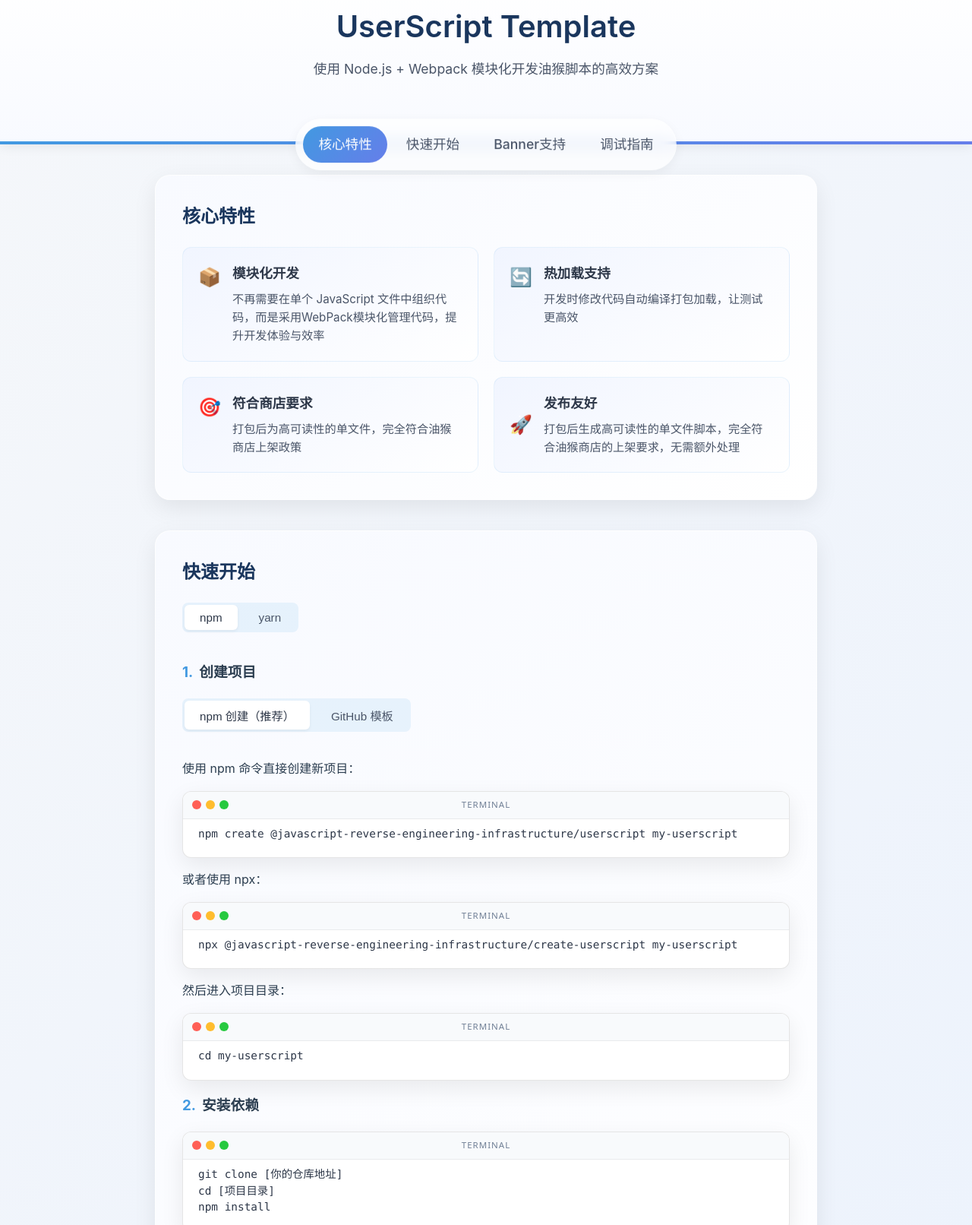
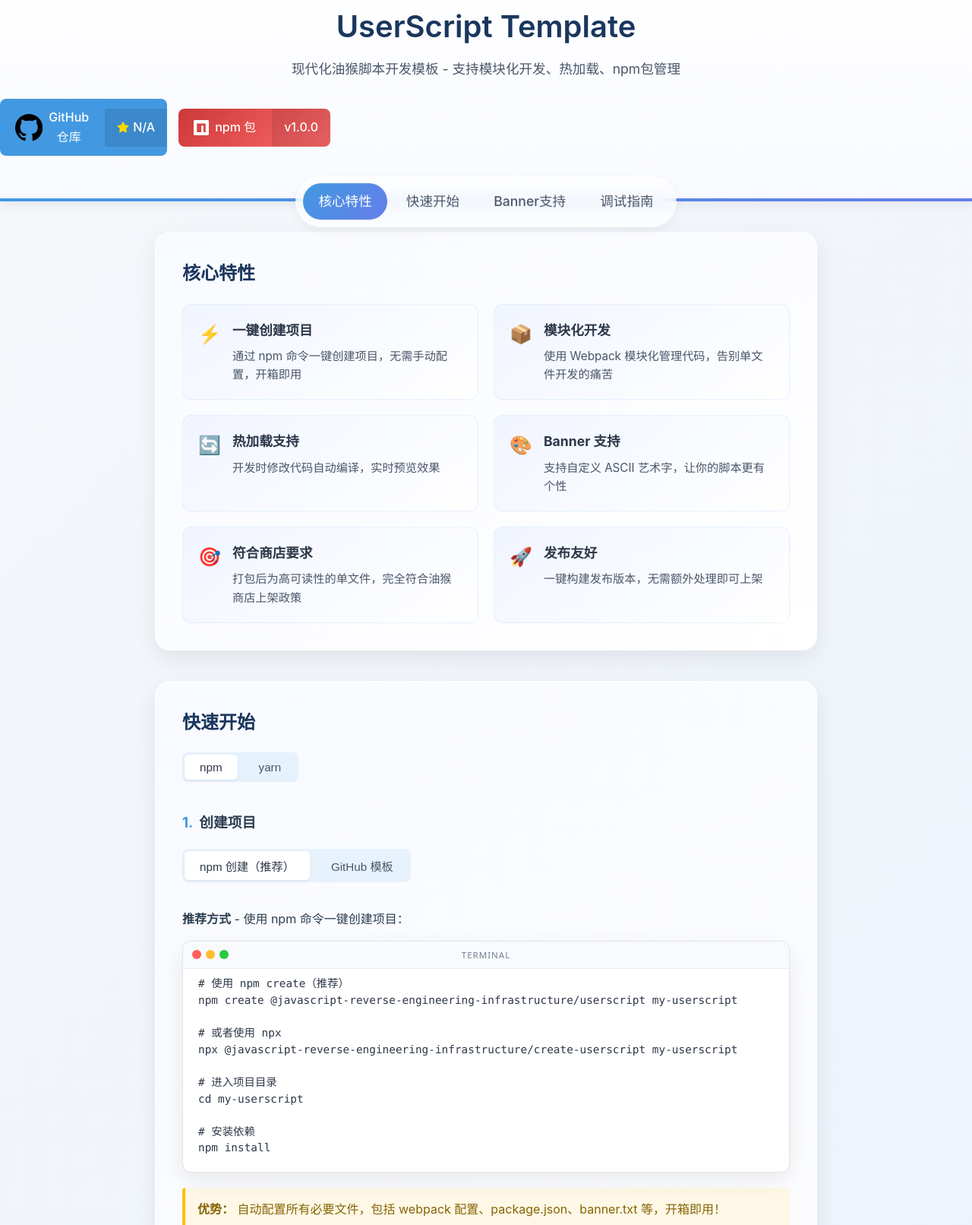
Before and after one commit to JSREI/userscript-template, a website built with webpack: page website/index.html in a window 1280 px wide. Shown: the part 37-1649 px from the top of the page at 76% size. Built offline with nearby package versions, Linux system fonts and the light colour scheme; no server answers.

Commit message:
feat: completely refresh GitHub Pages with modern design and npm focus
- Update page title and header description to emphasize modern approach
- Add prominent GitHub and npm package links in header
- Redesign feature grid with 6 key features including npm creation and banner support
- Highlight npm creation as the recommended method with clear advantages
- Update project structure documentation to show complete file layout
- Improve development workflow documentation
- Add visual emphasis on npm package availability
- Enhance user experience with better information hierarchy

The GitHub Pages site now properly showcases the npm package as the primary
way to use the template, making it much more accessible to users.

```diff
--- a/website/index.html
+++ b/website/index.html
@@ -3,7 +3,7 @@
 <head>
     <meta charset="UTF-8">
     <meta name="viewport" content="width=device-width, initial-scale=1.0">
-    <title>UserScript Template - 油猴脚本开发模板</title>
+    <title>UserScript Template - 现代化油猴脚本开发模板</title>
     <style>
         body {
             font-family: -apple-system, BlinkMacSystemFont, 'Segoe UI', Roboto, Oxygen, Ubuntu, Cantarell, sans-serif;
@@ -960,7 +960,36 @@
 <body>
 <header>
     <h1>UserScript Template</h1>
-    <p>使用 Node.js + Webpack 模块化开发油猴脚本的高效方案</p>
+    <p>现代化油猴脚本开发模板 - 支持模块化开发、热加载、npm包管理</p>
+
+    <div class="github-stats">
+        <a href="https://github.com/JSREI/userscript-template" target="_blank" class="github-link">
+            <span class="text">
+                <svg viewBox="0 0 16 16">
+                    <path d="M8 0C3.58 0 0 3.58 0 8c0 3.54 2.29 6.53 5.47 7.59.4.07.55-.17.55-.38 0-.19-.01-.82-.01-1.49-2.01.37-2.53-.49-2.69-.94-.09-.23-.48-.94-.82-1.13-.28-.15-.68-.52-.01-.53.63-.01 1.08.58 1.23.82.72 1.21 1.87.87 2.33.66.07-.52.28-.87.51-1.07-1.78-.2-3.64-.89-3.64-3.95 0-.87.31-1.59.82-2.15-.08-.2-.36-1.02.08-2.12 0 0 .67-.21 2.2.82.64-.18 1.32-.27 2-.27.68 0 1.36.09 2 .27 1.53-1.04 2.2-.82 2.2-.82.44 1.1.16 1.92.08 2.12.51.56.82 1.27.82 2.15 0 3.07-1.87 3.75-3.65 3.95.29.25.54.73.54 1.48 0 1.07-.01 1.93-.01 2.2 0 .21.15.46.55.38A8.013 8.013 0 0016 8c0-4.42-3.58-8-8-8z"></path>
+                </svg>
+                GitHub 仓库
+            </span>
+            <span class="star-count">
+                <svg viewBox="0 0 16 16">
+                    <path d="M8 .25a.75.75 0 01.673.418l1.882 3.815 4.21.612a.75.75 0 01.416 1.279l-3.046 2.97.719 4.192a.75.75 0 01-1.088.791L8 12.347l-3.766 1.98a.75.75 0 01-1.088-.79l.72-4.194L.818 6.374a.75.75 0 01.416-1.28l4.21-.611L7.327.668A.75.75 0 018 .25z"></path>
+                </svg>
+                <span id="header-star-count">Loading...</span>
+            </span>
+        </a>
+
+        <a href="https://www.npmjs.com/package/@javascript-reverse-engineering-infrastructure/create-userscript" target="_blank" class="github-link" style="background: linear-gradient(135deg, #cb3837, #ff6b6b);">
+            <span class="text">
+                <svg viewBox="0 0 24 24" style="width: 20px; height: 20px;">
+                    <path d="M1.763 0C.786 0 0 .786 0 1.763v20.474C0 23.214.786 24 1.763 24h20.474c.977 0 1.763-.786 1.763-1.763V1.763C24 .786 23.214 0 22.237 0zM5.13 5.323l13.837.019-.009 13.836h-3.464l.01-10.382h-3.456L12.04 19.17H5.113z" fill="currentColor"/>
+                </svg>
+                npm 包
+            </span>
+            <span class="star-count">
+                <span>v1.0.0</span>
+            </span>
+        </a>
+    </div>
     <div class="nav-container">
     <nav>
         <ul>
@@ -978,17 +1007,31 @@
         <h2>核心特性</h2>
         <div class="feature-grid">
             <div class="feature-item">
+                <div class="feature-icon">⚡</div>
+                <div class="feature-text">
+                    <h3>一键创建项目</h3>
+                    <p>通过 npm 命令一键创建项目，无需手动配置，开箱即用</p>
+                </div>
+            </div>
+            <div class="feature-item">
                 <div class="feature-icon">📦</div>
                 <div class="feature-text">
                     <h3>模块化开发</h3>
-                    <p>不再需要在单个 JavaScript 文件中组织代码，而是采用WebPack模块化管理代码，提升开发体验与效率</p>
+                    <p>使用 Webpack 模块化管理代码，告别单文件开发的痛苦</p>
                 </div>
             </div>
             <div class="feature-item">
                 <div class="feature-icon">🔄</div>
                 <div class="feature-text">
                     <h3>热加载支持</h3>
-                    <p>开发时修改代码自动编译打包加载，让测试更高效</p>
+                    <p>开发时修改代码自动编译，实时预览效果</p>
+                </div>
+            </div>
+            <div class="feature-item">
+                <div class="feature-icon">🎨</div>
+                <div class="feature-text">
+                    <h3>Banner 支持</h3>
+                    <p>支持自定义 ASCII 艺术字，让你的脚本更有个性</p>
                 </div>
             </div>
             <div class="feature-item">
@@ -998,11 +1041,11 @@
                     <p>打包后为高可读性的单文件，完全符合油猴商店上架政策</p>
                 </div>
             </div>
-            <div class="feature">
+            <div class="feature-item">
                 <div class="feature-icon">🚀</div>
                 <div class="feature-text">
                     <h3>发布友好</h3>
-                    <p>打包后生成高可读性的单文件脚本，完全符合油猴商店的上架要求，无需额外处理</p>
+                    <p>一键构建发布版本，无需额外处理即可上架</p>
                 </div>
             </div>
         </div>
@@ -1025,12 +1068,21 @@
                     </div>
 
                     <div class="tab-content active" data-tab="npm-create">
-                        <p>使用 npm 命令直接创建新项目：</p>
-                        <pre><code>npm create @javascript-reverse-engineering-infrastructure/userscript my-userscript</code></pre>
-                        <p>或者使用 npx：</p>
-                        <pre><code>npx @javascript-reverse-engineering-infrastructure/create-userscript my-userscript</code></pre>
-                        <p>然后进入项目目录：</p>
-                        <pre><code>cd my-userscript</code></pre>
+                        <p><strong>推荐方式</strong> - 使用 npm 命令一键创建项目：</p>
+                        <pre><code># 使用 npm create（推荐）
+npm create @javascript-reverse-engineering-infrastructure/userscript my-userscript
+
+# 或者使用 npx
+npx @javascript-reverse-engineering-infrastructure/create-userscript my-userscript
+
+# 进入项目目录
+cd my-userscript
+
+# 安装依赖
+npm install</code></pre>
+                        <div class="note">
+                            <strong>优势：</strong> 自动配置所有必要文件，包括 webpack 配置、package.json、banner.txt 等，开箱即用！
+                        </div>
                     </div>
 
                     <div class="tab-content" data-tab="github-template">
@@ -1053,14 +1105,22 @@
                     </div>
                 </li>
                 <li>
-                    <h3>安装依赖</h3>
-                    <pre><code>git clone [你的仓库地址]
-cd [项目目录]
-npm install</code></pre>
+                    <h3>开始开发</h3>
+                    <p>项目创建完成后，你就可以开始开发了！项目结构如下：</p>
+                    <pre><code>my-userscript/
+├── src/                 # 源代码目录
+│   ├── index.js        # 入口文件
+│   ├── foo_module/     # 示例模块
+│   └── bar_module/     # 示例模块
+├── dist/               # 编译输出目录
+├── banner.txt          # Banner 文件
+├── userscript-headers.js # 油猴脚本头部配置
+├── webpack.*.js        # Webpack 配置
+└── package.json        # 项目配置</code></pre>
                 </li>
                 <li>
-                    <h3>启动热编译</h3>
-                    <p>在项目目录下运行以下命令启动开发服务：</p>
+                    <h3>启动开发模式</h3>
+                    <p>在项目目录下运行以下命令启动开发服务，支持热重载：</p>
                     <div class="tabs">
                         <button class="tab-button active" data-tab="hot-watch">hot watch</button>
                         <button class="tab-button" data-tab="fuck-watch">fuck watch</button>
```
